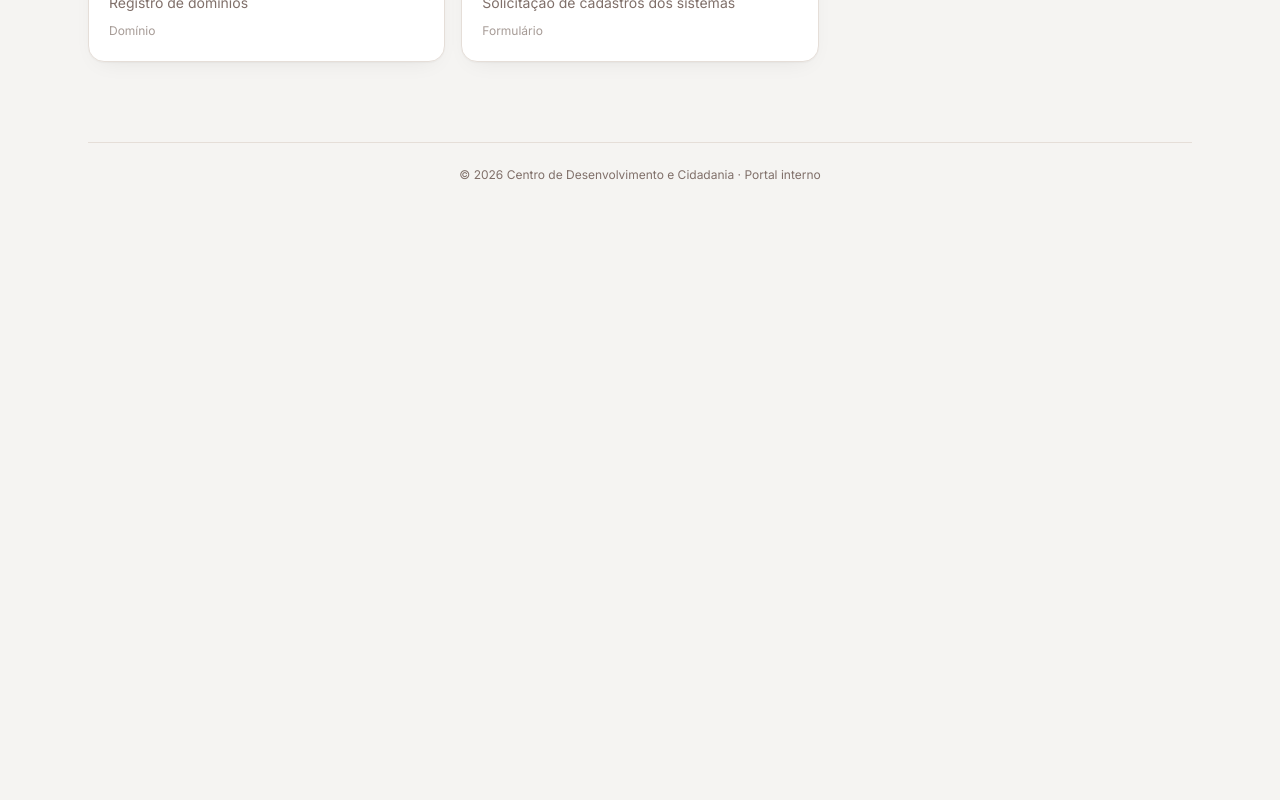
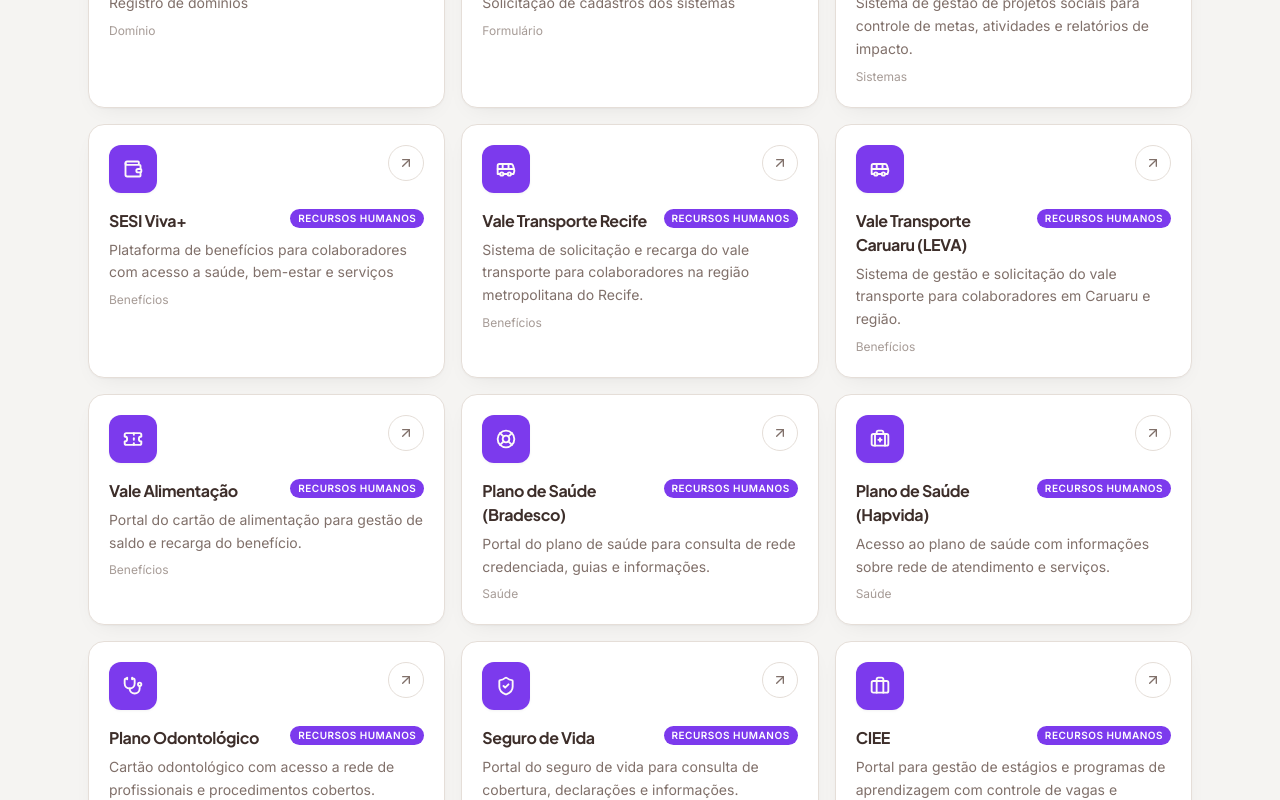
Before and after one commit to KleberFanini/integracao-cdc, a Next.js app: page / in a window 1280 px wide. Shown: the part 1660-2460 px from the top of the page. Before the commit the page ends 1939 px from the top, so only its background shows below. Built offline with nearby package versions, Linux system fonts and the light colour scheme.

Commit message:
Novos Sites

```diff
--- a/src/data/systems.json
+++ b/src/data/systems.json
@@ -110,5 +110,85 @@
         "icon": "FilePlus",
         "category": "Formulário",
         "department": "Administrativo"
+    },
+    {
+        "name": "Sistema GAMBOA",
+        "description": "Sistema de gestão de projetos sociais para controle de metas, atividades e relatórios de impacto.",
+        "url": "https://www.sciweb.com.br/",
+        "icon": "Activity",
+        "category": "Sistemas",
+        "department": "Recursos Humanos"
+    },
+    {
+        "name": "SESI Viva+",
+        "description": "Plataforma de benefícios para colaboradores com acesso a saúde, bem-estar e serviços",
+        "url": "https://www.sesivivamais.com.br/smais",
+        "icon": "Wallet",
+        "category": "Benefícios",
+        "department": "Recursos Humanos"
+    },
+    {
+        "name": "Vale Transporte Recife",
+        "description": "Sistema de solicitação e recarga do vale transporte para colaboradores na região metropolitana do Recife.",
+        "url": "https://virtual.granderecife.pe.gov.br/login/?next=/recarga-vem-trabalhador/solicitar-agora/",
+        "icon": "Bus",
+        "category": "Benefícios",
+        "department": "Recursos Humanos"
+    },
+    {
+        "name": "Vale Transporte Caruaru (LEVA)",
+        "description": "Sistema de gestão e solicitação do vale transporte para colaboradores em Caruaru e região.",
+        "url": "https://max00173.itstransdata.com/TDMaxwebcommerce/",
+        "icon": "Bus",
+        "category": "Benefícios",
+        "department": "Recursos Humanos"
+    },
+    {
+        "name": "Vale Alimentação",
+        "description": "Portal do cartão de alimentação para gestão de saldo e recarga do benefício.",
+        "url": "https://auth.caju.com.br/realms/caju/protocol/openid-connect/auth?client_id=sponsor-app&redirect_uri=https%3A%2F%2Fempresa.caju.com.br%2Flogin%2F%23%3F&state=196d46bc-fcb3-47cb-805d-0f4760d52798&response_mode=fragment&response_type=code&scope=openid&nonce=920c47cd-c7d4-4018-851f-300f340e1900&code_challenge=QGehDeKS4khadkdMS-FERTCRJUa1RvDLPtn1it8hkZU&code_challenge_method=S256",
+        "icon": "Ticket",
+        "category": "Benefícios",
+        "department": "Recursos Humanos"
+    },
+    {
+        "name": "Plano de Saúde (Bradesco)",
+        "description": "Portal do plano de saúde para consulta de rede credenciada, guias e informações.",
+        "url": "https://wwws.bradescosaude.com.br/PCBS-LoginSaude/td/inicioLoginEmpresaSaude.do",
+        "icon": "LifeBuoy",
+        "category": "Saúde",
+        "department": "Recursos Humanos"
+    },
+    {
+        "name": "Plano de Saúde (Hapvida)",
+        "description": "Acesso ao plano de saúde com informações sobre rede de atendimento e serviços.",
+        "url": "https://www2.hapvida.com.br/empresas",
+        "icon": "BriefcaseMedical",
+        "category": "Saúde",
+        "department": "Recursos Humanos"
+    },
+    {
+        "name": "Plano Odontológico",
+        "description": "Cartão odontológico com acesso a rede de profissionais e procedimentos cobertos.",
+        "url": "https://cliente.portoseguro.com.br/auth/login?_gl=1*1pwl6ga*_gcl_aw*R0NMLjE3ODIxNTc3MzEuQ2p3S0NBand1dVBSQmhBbkVpd0EySmk4ZW5faDNSSFhlbzQ3RU92dUQwY3ZMWWFJOENOdGFTUjBFRmYzUzNpRUhIMFRlOURCcGF1V3J4b0M4Sm9RQXZEX0J3RQ..*_gcl_au*NTUyNjk2NDAwLjE3ODIxNTc3MzE.*_ga*MTk4ODEwNjg2My4xNzgyMTU3NzMx*_ga_S9FTJ8D526*czE3ODIxNTc3MzAkbzEkZzEkdDE3ODIxNTc3NDgkajQyJGwwJGgw",
+        "icon": "Stethoscope",
+        "category": "Saúde",
+        "department": "Recursos Humanos"
+    },
+    {
+        "name": "Seguro de Vida",
+        "description": "Portal do seguro de vida para consulta de cobertura, declarações e informações.",
+        "url": "https://vidaweb.sulamerica.com.br/#/",
+        "icon": "ShieldCheck",
+        "category": "Benefícios",
+        "department": "Recursos Humanos"
+    },
+    {
+        "name": "CIEE",
+        "description": "Portal para gestão de estágios e programas de aprendizagem com controle de vagas e documentos.",
+        "url": "https://cieepe.org.br/empresa/",
+        "icon": "Briefcase",
+        "category": "Sistemas",
+        "department": "Recursos Humanos"
     }
 ]
```
Also changed, not shown: src/app/page.tsx (+12 -0 lines).
